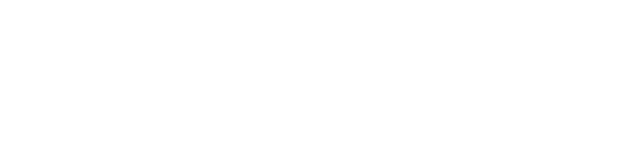
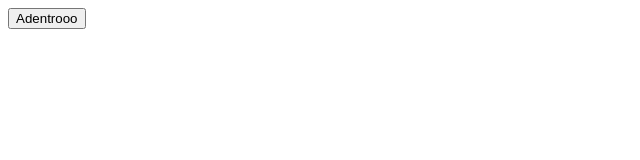
Before and after one commit to Primeras-pruebas-REACT-2023/1C-2023-Clase-04, a plain HTML site: page index.html in a window 1280 px wide. Shown: the whole page, without its empty margins (0-640 px from the left). Drawn offline with Linux system fonts and the light colour scheme.

Commit message:
Tarea completa y funcionando

```diff
--- a/JS/app.js
+++ b/JS/app.js
@@ -49,23 +49,21 @@ Que se dibuje un boton en html luego de llamar al render.
 
 Van a crear otra class input/text o el que sea y que se dibuje igual que boton en el html.
 
+*/
 
-
-class Button {
+class Boton {
     constructor(parentID, text) {
         this.parentID = parentID;
         this.text = text;
-        // completa this.text
     }
-
-    // Invente yo diseño mio...
-    render(){
-        let myApp = document.getElementById(this.parentID);
-
-        const myButtonHTML = myApp.innerHTML + "<button>"+ this.text + "</button>";
-
-        myApp.innerHTML = myButtonHTML; // VAmos a escribir el html para que se
-        // dibuje un boton con el texto de this.text
+    render()
+    {
+        let myappi = document.getElementById(this.parentID);
+        // Notar como pasa el contenido de las variables por javascript al html.
+        myappi.innerHTML = "<button name = boton >" + this.text + "</button>";
     }
 }
-*/
+let primerboton = new Boton("Ejercicio de la clase 4","Adentrooo");
+//Es interesante, Primero hay que crear un objeto, luego declarar una variable del tipo del objeto
+//y por ultimo, hay que llamar a la funcion que esta adentro del objeto...
+ primerboton.render();
--- a/index.html
+++ b/index.html
@@ -6,7 +6,7 @@
     <title>Clase 04</title>
 </head>
 <body>
-    <div id="app"></div>
+    <div id="Ejercicio de la clase 4"></div>
     <script type = "module" src = "JS/app.js"></script>
 </body>
 </html>
```
